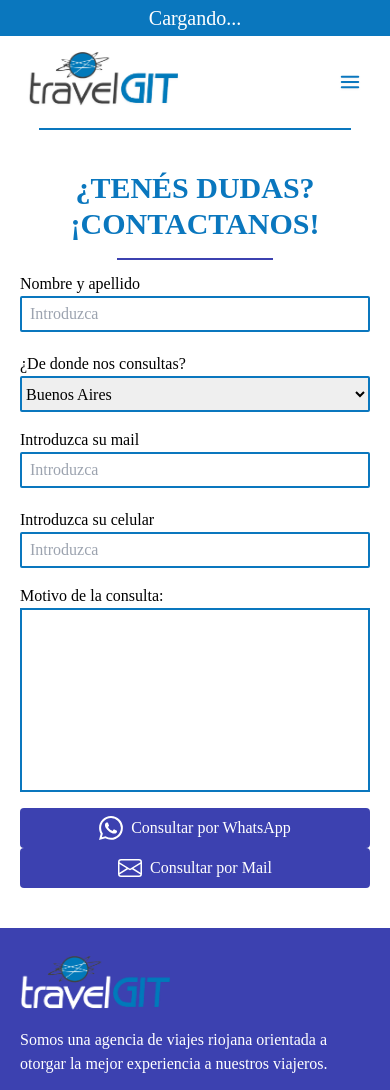
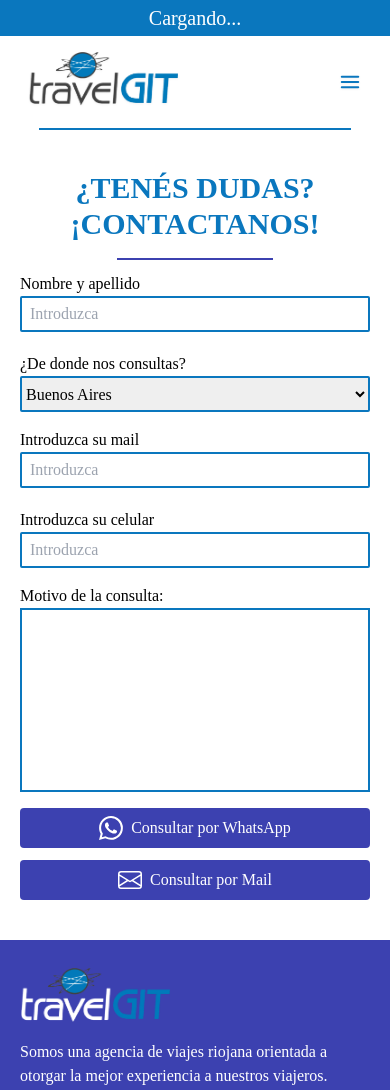
Before and after one commit to NachoXS15/travelGIT, a React (Vite) app: page /contactanos in a window 390 px wide. Shown: the top 1090 px of the page. Built offline with nearby package versions, Linux system fonts and the light colour scheme; no server answers; a web font is replaced by a local one.

Commit message:
fixed bugs in contact page (responsive bug)

```diff
--- a/src/pages/ContactUs.tsx
+++ b/src/pages/ContactUs.tsx
@@ -122,7 +122,7 @@ export default function ContactUs() {
 							<label htmlFor="consulta">Motivo de la consulta:</label>
 							<textarea name="consulta" id="consulta" required className="w-full h-full resize-none border-2 border-bluemain"></textarea>
 						</div>
-						<div className="w-full md:w-3/5 flex flex-col md:flex-row md:gap-2">
+						<div className="w-full md:w-3/5 flex flex-col md:flex-row gap-3 md:gap-2">
 							<button type="button" onClick={handleWhatsAppSubmit} className="w-full md:w-1/2 h-10 rounded bg-bluesec text-white flex justify-center items-center">
 								<p className="flex gap-2"><WhatsApp /><span>Consultar por WhatsApp</span></p>
 							</button>
```
